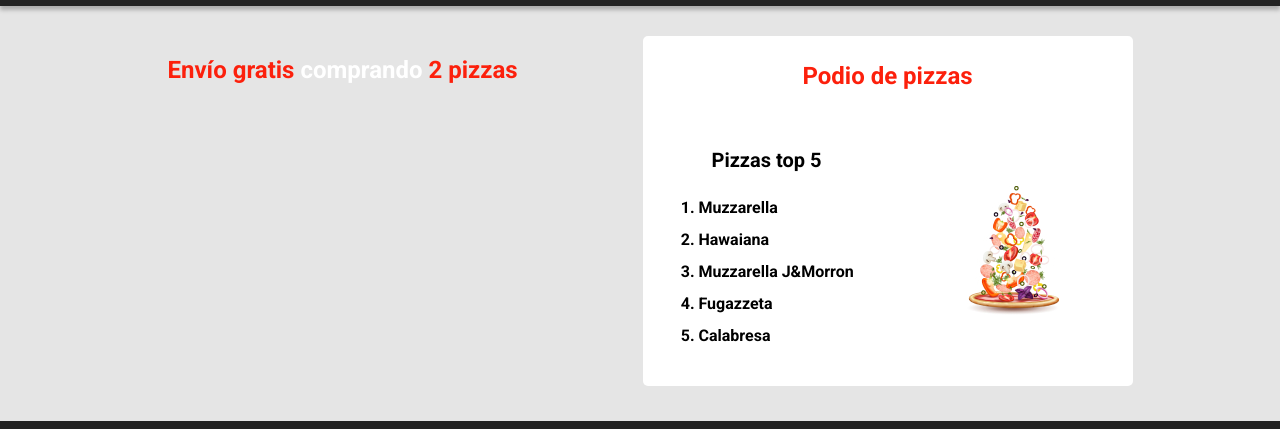
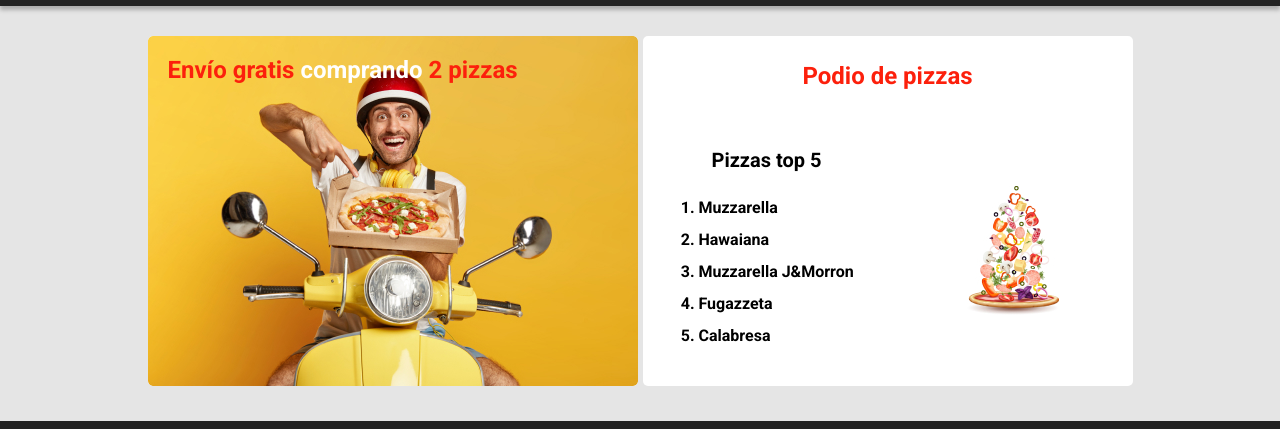
Before and after one commit to Estefania0701/clase11-flex, a plain HTML site: page index.html in a window 1280 px wide. Shown: the part 94-523 px from the top of the page. Drawn offline with Linux system fonts and the light colour scheme; the site is published under a folder, as on GitHub Pages, so addresses that start at the root find nothing.

Commit message:
Corrijo error de visualización de imagen de fondo

```diff
--- a/css/styles.css
+++ b/css/styles.css
@@ -59,7 +59,7 @@ main {
 }
 
 .promocion-container {
-    background-image: url("/img/delivery.jpg");
+    background-image: url("../img/delivery.jpg");
     width: 490px;
     height: 350px;
     border-radius: 5px;
```
